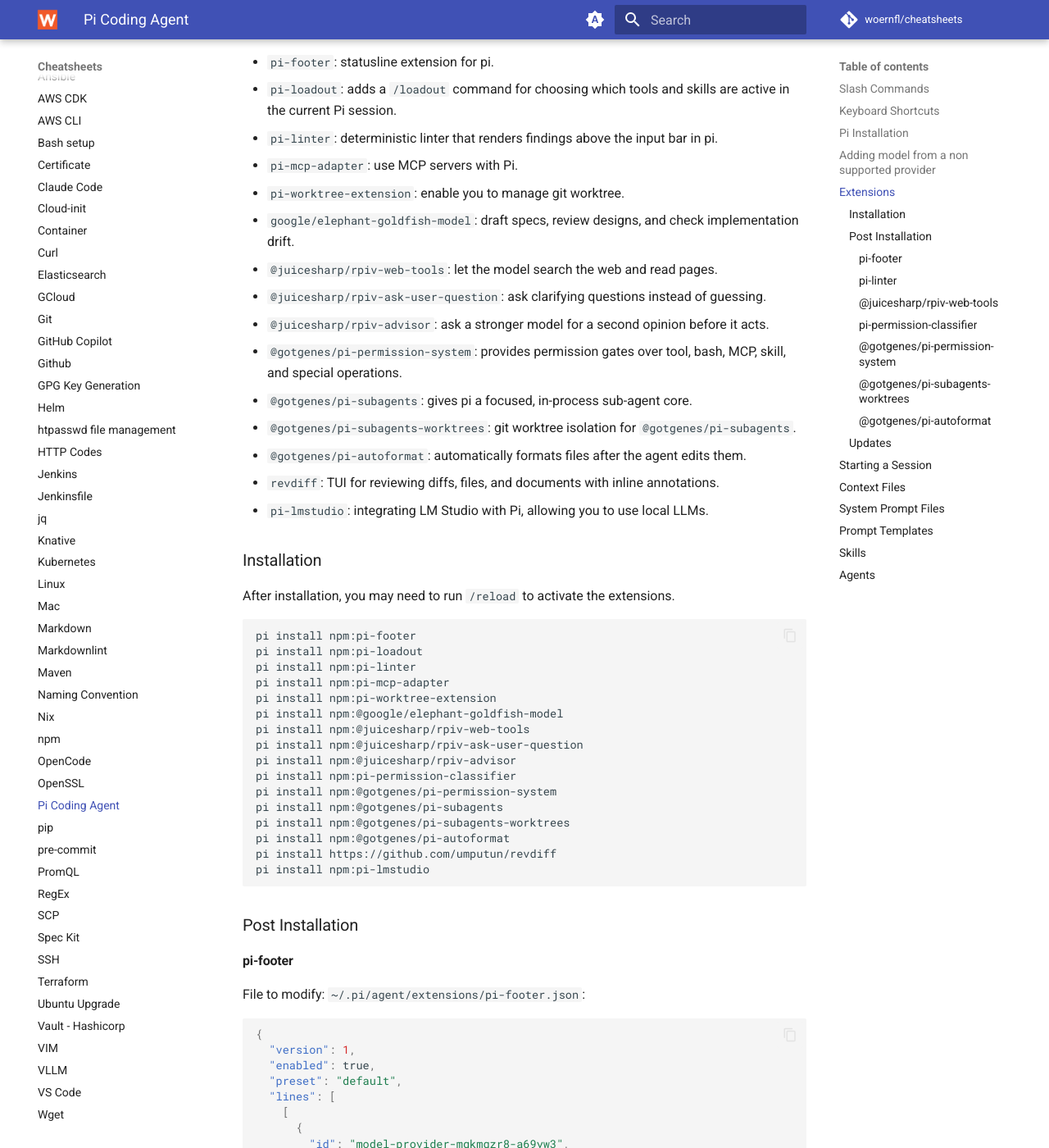
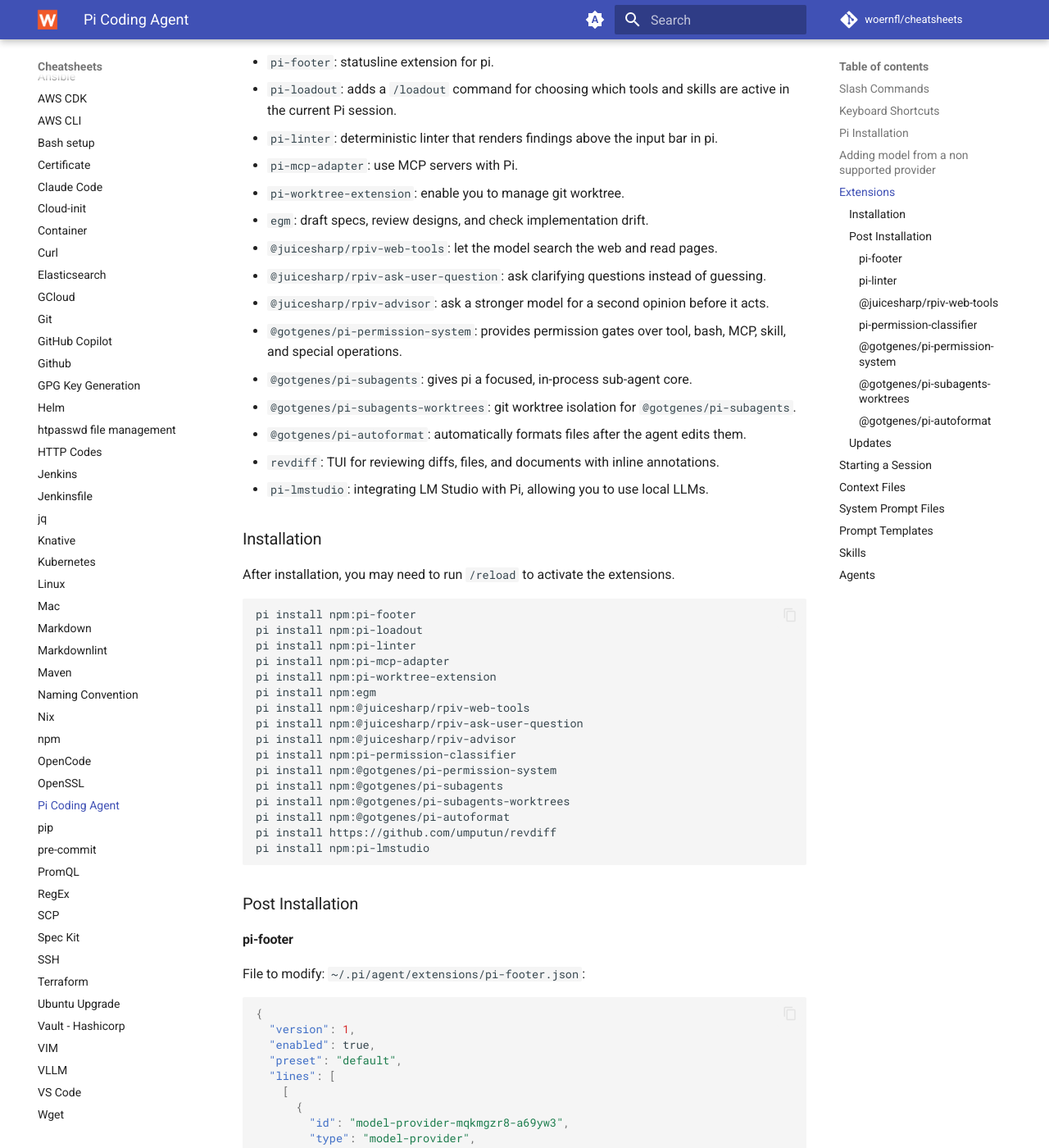
Before and after one commit to woernfl/cheatsheets, an MkDocs documentation site: the page built from docs/pi.md, in a window 1280 px wide and 1400 px high, scrolled down 3511 px. Shown: the whole window at 82% size. Built offline with MkDocs 1.6.1 and Material for MkDocs 9.7.7, drawn with Linux system fonts in a browser that asks for light colours; comment, search, counter and statistics services are not loaded.

Commit message:
Update pi.md (#567)

```diff
--- a/docs/pi.md
+++ b/docs/pi.md
@@ -151,7 +151,7 @@
 - `pi-linter`: deterministic linter that renders findings above the input bar in pi.
 - `pi-mcp-adapter`: use MCP servers with Pi.
 - `pi-worktree-extension`: enable you to manage git worktree.
-- `google/elephant-goldfish-model`: draft specs, review designs, and check implementation drift.
+- `egm`: draft specs, review designs, and check implementation drift.
 - `@juicesharp/rpiv-web-tools`: let the model search the web and read pages.
 - `@juicesharp/rpiv-ask-user-question`: ask clarifying questions instead of guessing.
 - `@juicesharp/rpiv-advisor`: ask a stronger model for a second opinion before it acts.
@@ -172,7 +172,7 @@
 pi install npm:pi-linter
 pi install npm:pi-mcp-adapter
 pi install npm:pi-worktree-extension
-pi install npm:@google/elephant-goldfish-model
+pi install npm:egm
 pi install npm:@juicesharp/rpiv-web-tools
 pi install npm:@juicesharp/rpiv-ask-user-question
 pi install npm:@juicesharp/rpiv-advisor
```
